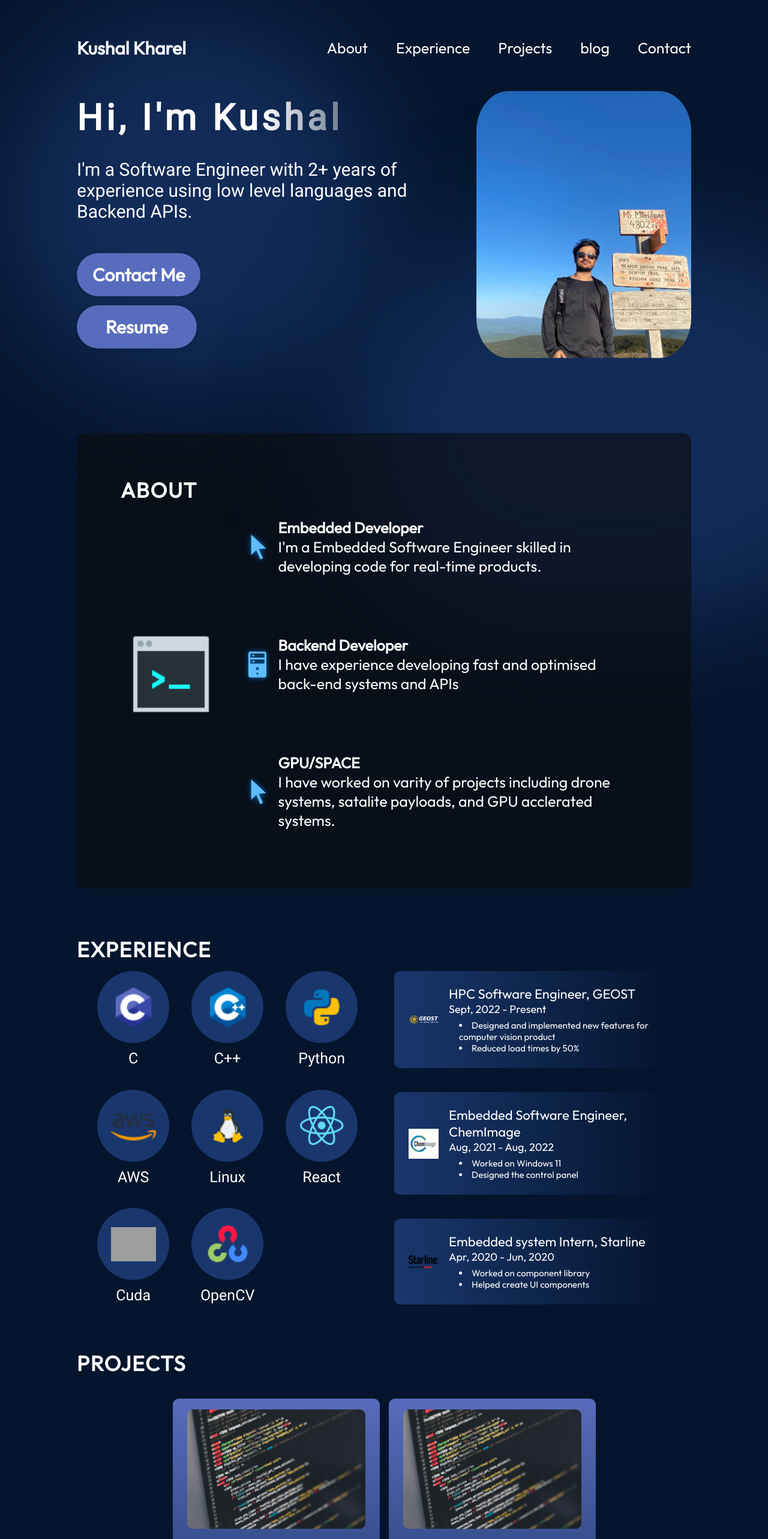
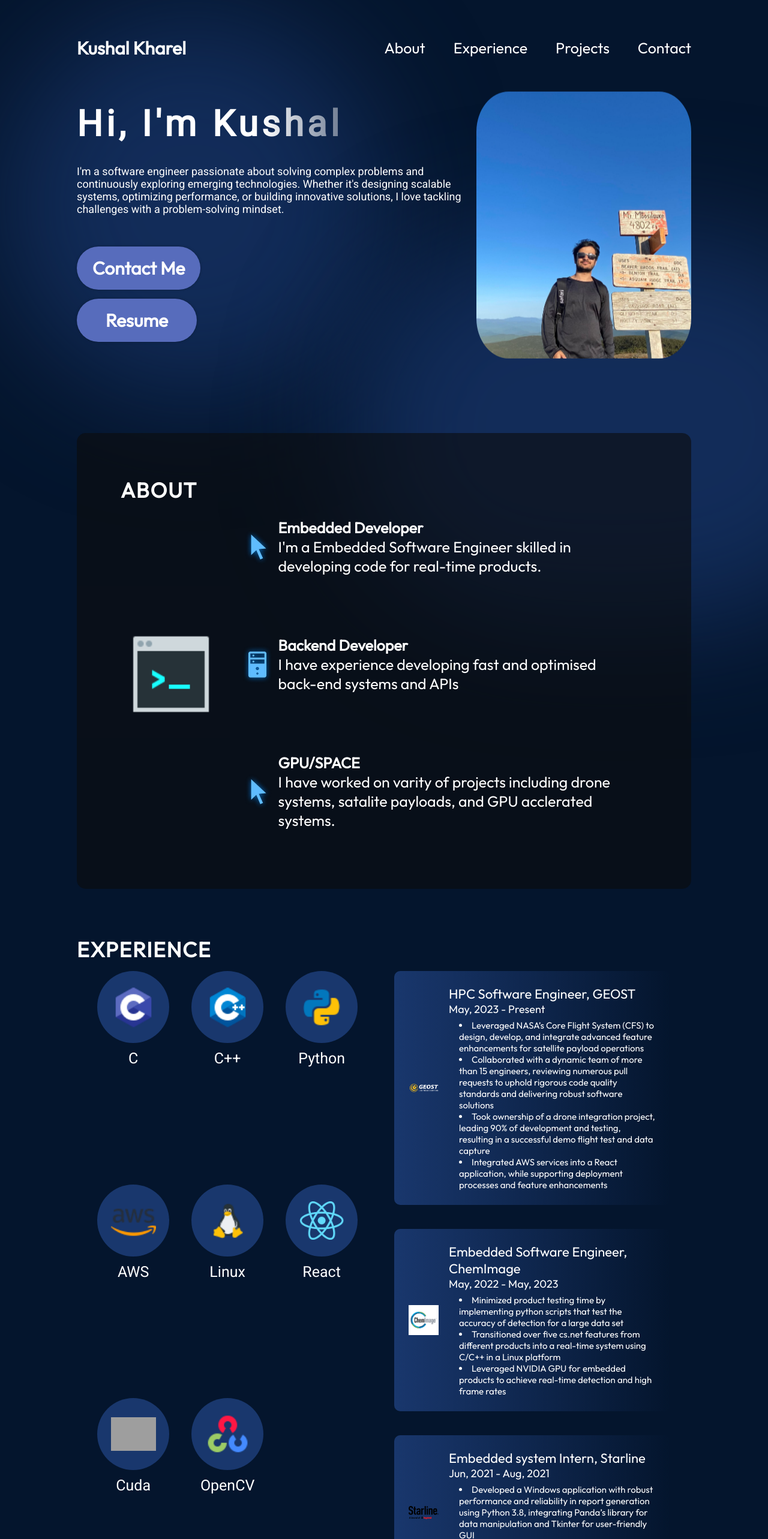
Before and after one commit to KushalKharell/ReactWebsite, a React (Vite) app: page / in a window 1280 px wide. Shown: the top 2566 px of the page at 60% size. Built offline with nearby package versions, Linux system fonts and the light colour scheme; grey boxes are pictures that could not be loaded.

Commit message:
Updated information, took out blog

```diff
--- a/src/App.jsx
+++ b/src/App.jsx
@@ -14,7 +14,6 @@ function App() {
       <About />
       <Experience />
       <Projects />
-      <blog />
       <Contact />
     </div>
   );
--- a/src/components/Experience/Experience.module.css
+++ b/src/components/Experience/Experience.module.css
@@ -98,6 +98,7 @@
   font-size: 15px;
   list-style-type: disc;
   margin-left: 17px;
+  align-items: center;
 }
 
 @media screen and (max-width: 830px) {
--- a/src/components/Hero/Hero.jsx
+++ b/src/components/Hero/Hero.jsx
@@ -9,8 +9,9 @@ export const Hero = () => {
       <div className={styles.content}>
         <h1 className={styles.title}>Hi, I'm Kushal</h1>
         <p className={styles.description}>
-          I'm a Software Engineer with 2+ years of experience using low level languages and
-          Backend APIs.
+        I'm a software engineer passionate about solving complex problems and continuously exploring emerging technologies.
+        Whether it's designing scalable systems, optimizing performance, or building innovative solutions,
+        I love tackling challenges with a problem-solving mindset.<br></br>
         </p>
         <a href="mailto:myemail@email.com" className={styles.contactBtn}>
           Contact Me
--- a/src/components/Hero/Hero.module.css
+++ b/src/components/Hero/Hero.module.css
@@ -53,7 +53,7 @@
 }
 
 .description {
-  font-size: 30px;
+  font-size: 18px;
   font-family: var(--font-roboto);
   margin-bottom: 52px;
 }
--- a/src/components/Navbar/Navbar.jsx
+++ b/src/components/Navbar/Navbar.jsx
@@ -36,9 +36,6 @@ export const Navbar = () => {
             <a href="#projects">Projects</a>
           </li>
           <li>
-            <a href="#blog">blog</a>
-          </li>
-          <li>
             <a href="#contact">Contact</a>
           </li>
         </ul>
--- a/src/data/history.json
+++ b/src/data/history.json
@@ -2,27 +2,32 @@
   {
     "role": "HPC Software Engineer",
     "organisation": "GEOST",
-    "startDate": "Sept, 2022",
+    "startDate": "May, 2023",
     "endDate": "Present",
-    "experiences": ["Designed and implemented new features for computer vision product", "Reduced load times by 50%"],
+    "experiences": ["Leveraged NASA’s Core Flight System (CFS) to design, develop, and integrate advanced feature enhancements for satellite payload operations",
+    "Collaborated with a dynamic team of more than 15 engineers, reviewing numerous pull requests to uphold rigorous code quality standards and delivering robust software solutions",
+    "Took ownership of a drone integration project, leading 90% of development and testing, resulting in a successful demo flight test and data capture",
+    "Integrated AWS services into a React application, while supporting deployment processes and feature enhancements"],
     "imageSrc": "history/geost.png"
   },
   {
     "role": "Embedded Software Engineer",
     "organisation": "ChemImage",
-    "startDate": "Aug, 2021",
-    "endDate": "Aug, 2022",
-    "experiences": ["Worked on Windows 11", "Designed the control panel"],
+    "startDate": "May, 2022",
+    "endDate": "May, 2023",
+    "experiences": ["Minimized product testing time by implementing python scripts that test the accuracy of detection for a large data set",
+     "Transitioned over five cs.net features from different products into a real-time system using C/C++ in a Linux platform",
+    "Leveraged NVIDIA GPU for embedded products to achieve real-time detection and high frame rates"],
     "imageSrc": "history/chemimage.png"
   },
   {
     "role": "Embedded system Intern",
     "organisation": "Starline",
-    "startDate": "Apr, 2020",
-    "endDate": "Jun, 2020",
+    "startDate": "Jun, 2021",
+    "endDate": "Aug, 2021",
     "experiences": [
-      "Worked on component library",
-      "Helped create UI components"
+      "Developed a Windows application with robust performance and reliability in report generation using Python 3.8, integrating Panda’s library for data manipulation and Tkinter for user-friendly GUI",
+      "Assisted engineers with hardware debugging, electronic component analysis for next-generation products, soldering, and circuit design"
     ],
     "imageSrc": "history/starline.png"
   }
```
Also changed, not shown: src/components/blog/Blog.jsx (deleted), 1 other file (tests, documents, lock files or other folders).
